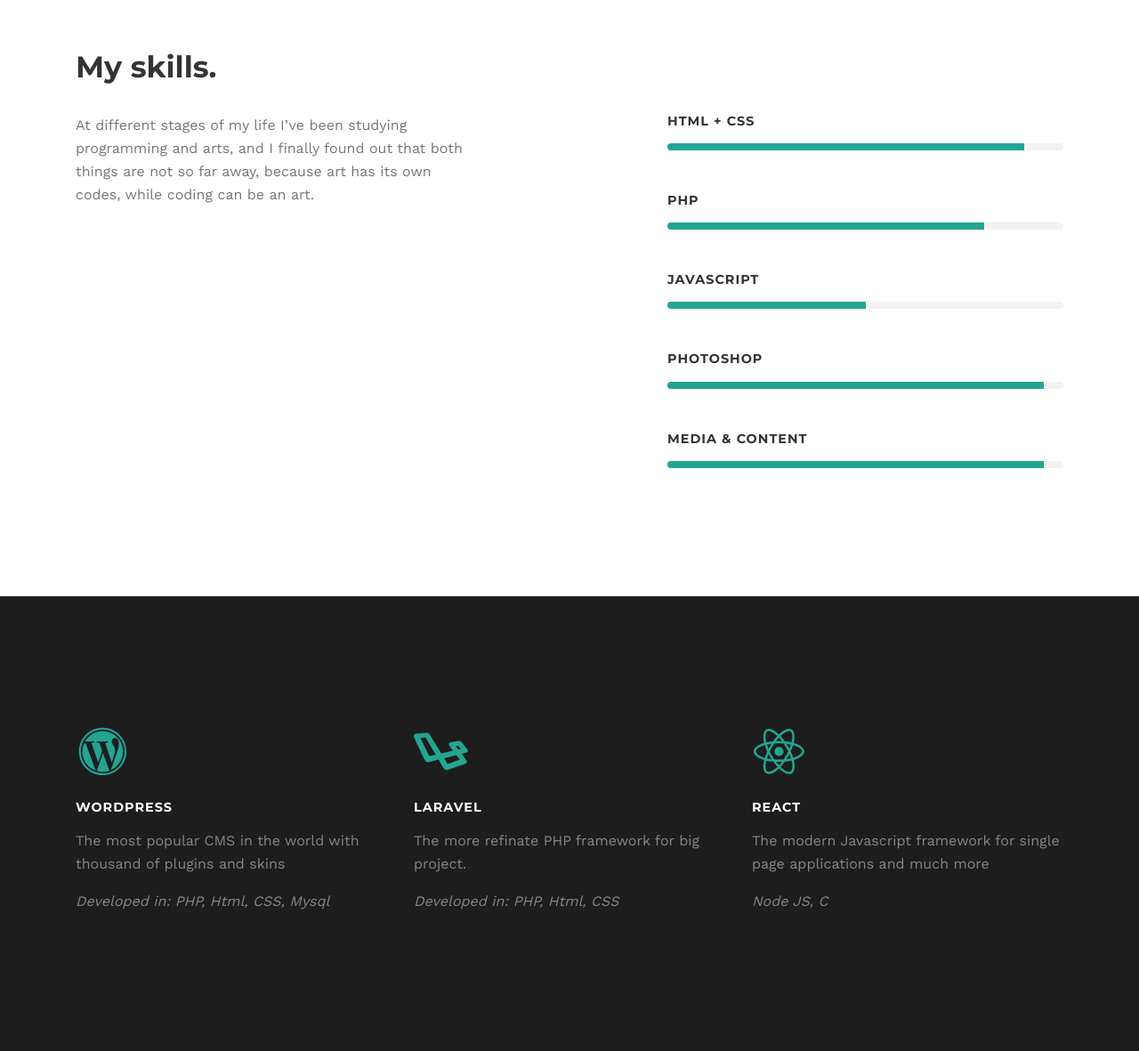
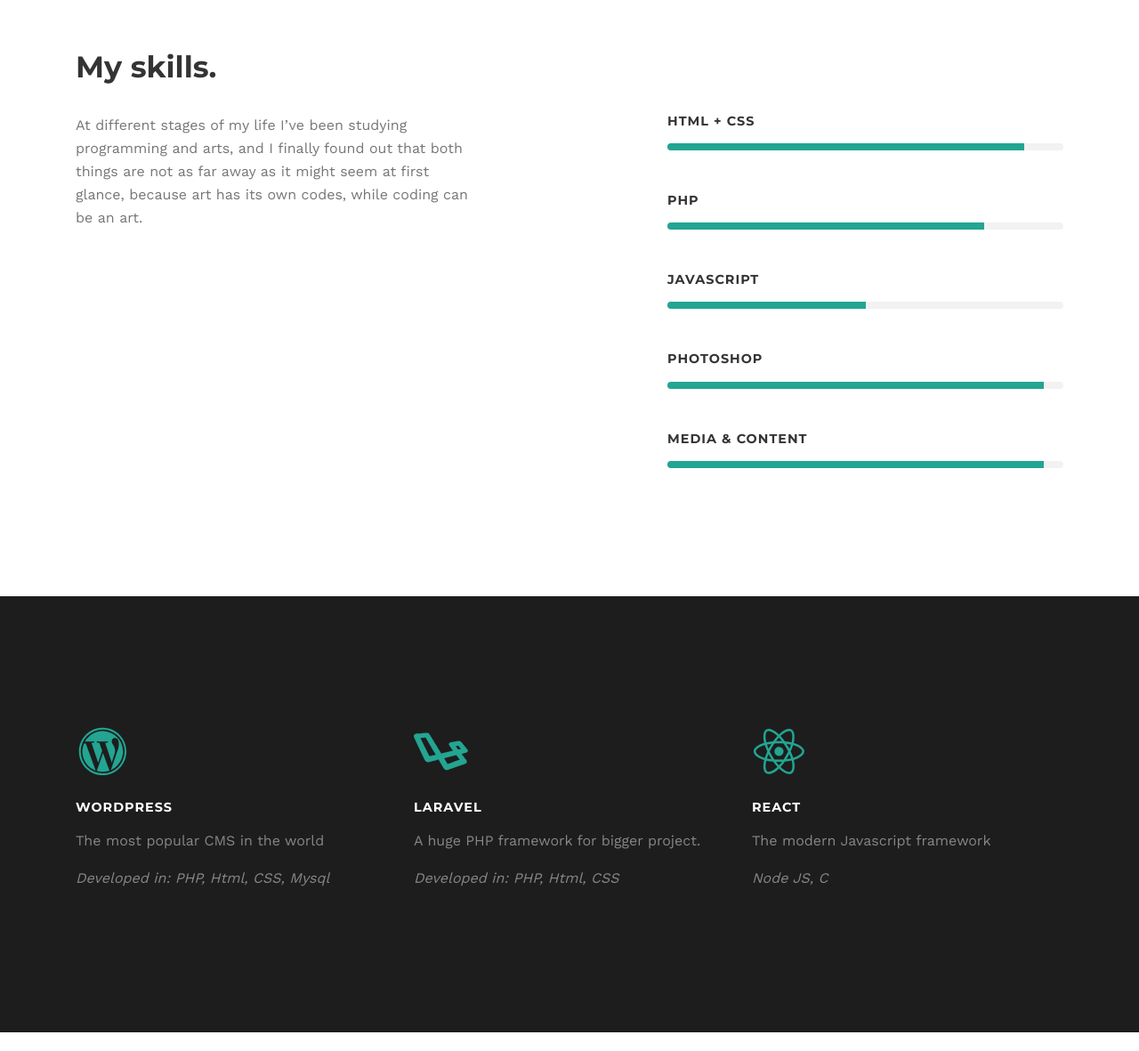
Before and after one commit to lorenzovecchia/lorenzovecchia.github.io, a plain HTML site: page index.html in a window 1280 px wide. Shown: the part 1649-2830 px from the top of the page at 89% size. Drawn offline with nearby package versions, Linux system fonts and the light colour scheme; some packages are replaced by stand-ins of ours; a script that the page names is missing.

Commit message:
Update index.html

```diff
--- a/index.html
+++ b/index.html
@@ -121,7 +121,7 @@
     <section class="mt-4">
        <div class="row">
          <div class="col-md-6 col-lg-5 mb-5 mb-md-0" data-aos="fade-up">
-           <p>At different stages of my life I’ve been studying programming and arts, and I finally found out that both things are not so far away, because art has its own codes, while coding can be an art.  </p>
+           <p>At different stages of my life I’ve been studying programming and arts, and I finally found out that both things are not as far away as it might seem at first glance, because art has its own codes, while coding can be an art.  </p>
 
          </div>
          <div class="col-md-5 offset-lg-2" data-aos="fade-in" data-aos-delay="50">
@@ -162,20 +162,20 @@
             <div class="col-md-4 mb-4 mb-md-0" data-aos="fade-in">
               <ion-icon name="logo-wordpress"></ion-icon>
               <h6 class="text-white">WORDPRESS</h6>
-              <p>The most popular CMS in the world with thousand of plugins and skins</p>
+              <p>The most popular CMS in the world</p>
               <p><i>Developed in: PHP, Html, CSS, Mysql</i></p>
             </div>
             <div class="col-md-4 mb-4 mb-md-0" data-aos="fade-in" data-aos-delay="150">
               <ion-icon name="logo-laravel"></ion-icon>
               <h6 class="text-white">Laravel</h6>
-              <p>The more refinate PHP framework for big project.</p>
+              <p>A huge PHP framework for bigger project.</p>
               <p><i>Developed in: PHP, Html, CSS</i></p>
 
             </div>
             <div class="col-md-4" data-aos="fade-in" data-aos-delay="300">
               <ion-icon name="logo-react"></ion-icon>
               <h6 class="text-white">React</h6>
-              <p>The modern Javascript framework for single page applications and much more</p>
+              <p>The modern Javascript framework</p>
               <p><i>Node JS, C</i></p>
 
             </div>
```
